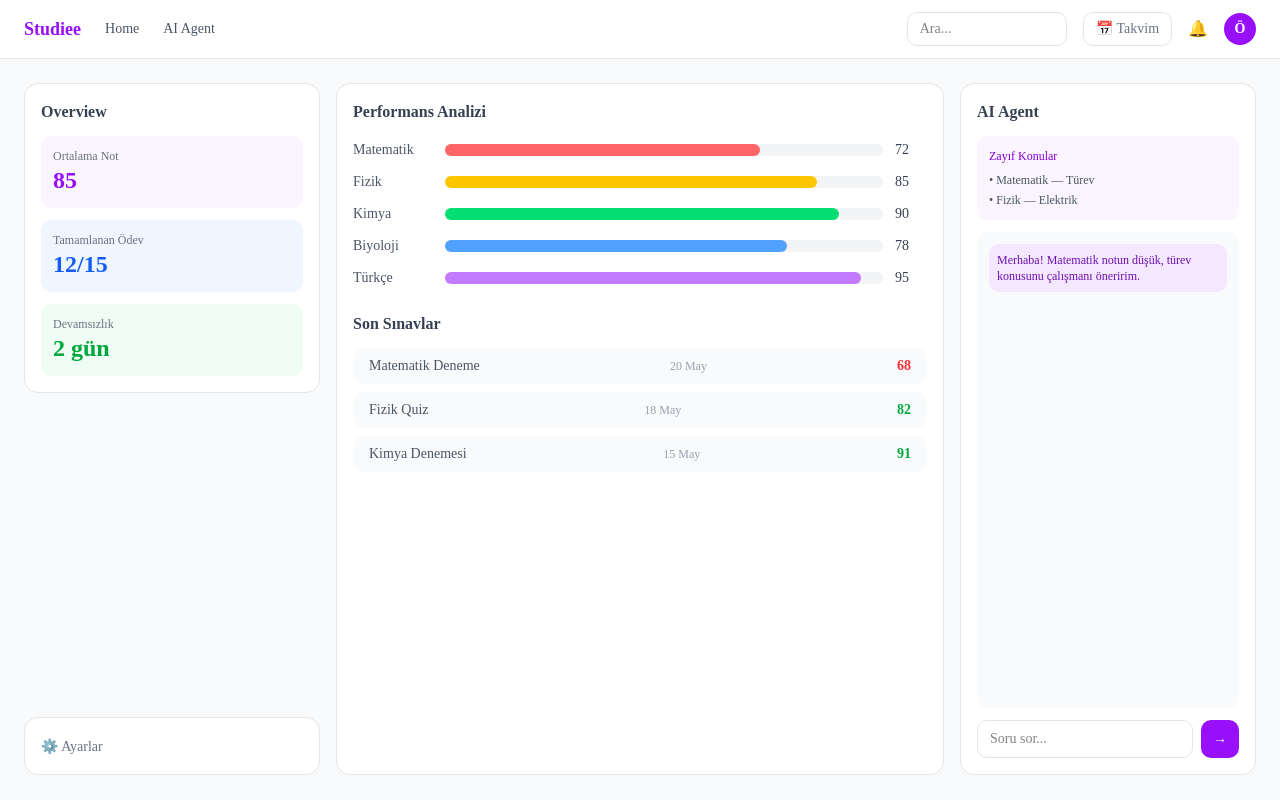
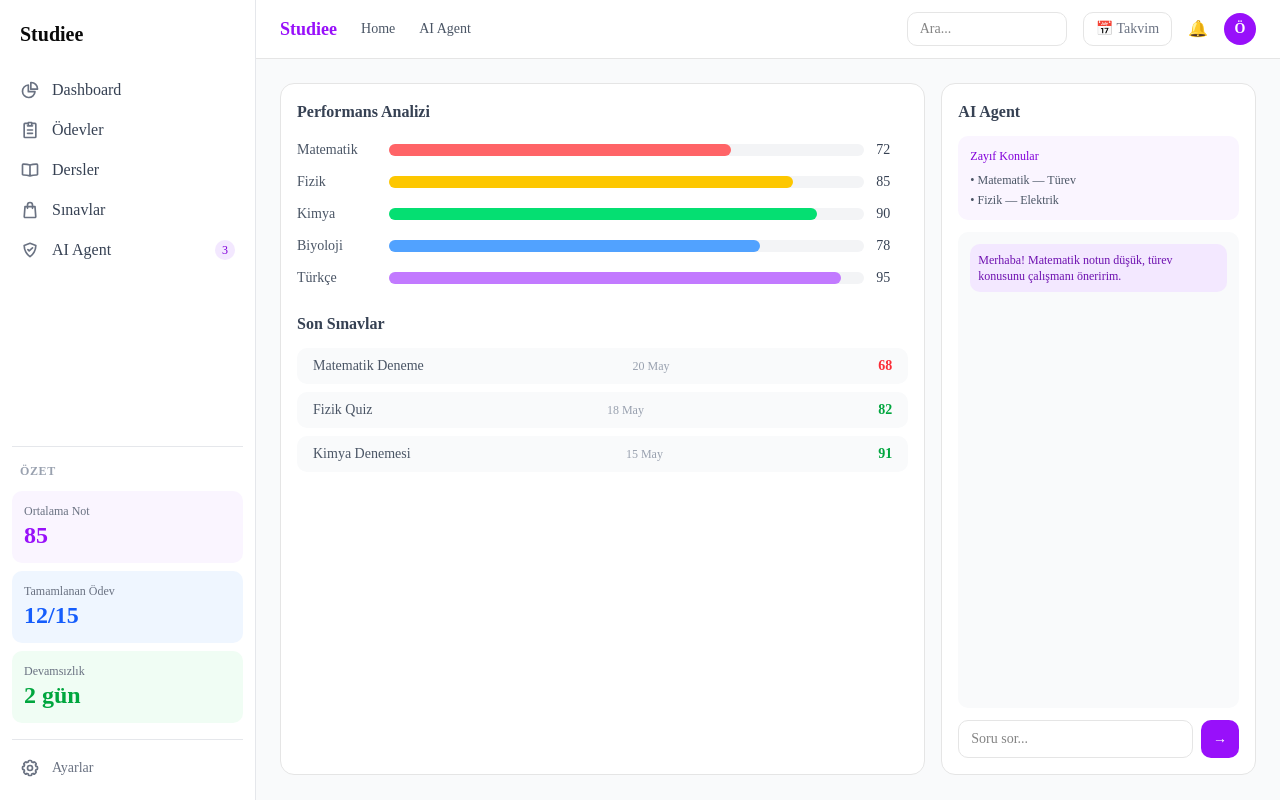
Before and after one commit to zeynepoykuerdem/dershane_ai, a Next.js app: page /dashboard/student in a window 1280 px wide. Built offline with nearby package versions, Linux system fonts and the light colour scheme.

Commit message:
update: Overview and Navbar for Responsive Development

```diff
--- a/src/app/dashboard/student/page.tsx
+++ b/src/app/dashboard/student/page.tsx
@@ -10,16 +10,19 @@ import Navbar from "@/components/ui/navbar"
 
 export default function StudentDashboard (){
    const [showCalendar, setShowCalendar] = useState(false)
+   const [sidebarOpen, setSidebarOpen] = useState(false)
     return (
       <div className="min-h-screen bg-gray-50">
-          <Navbar onCalendarToggle={() => setShowCalendar(!showCalendar)} />
-          <div className="grid grid-cols-4 gap-4 p-6 h-[calc(100vh-60px)]" >
-        <Overview />
-        <PerformanceChart showCalendar={showCalendar} />
-        <AIAgent />
+        <Overview isOpen={sidebarOpen} onClose={ ()=> setSidebarOpen(false)
 
-
-      </div>
+        } />
+        <div className="sm:ml-64">
+          <Navbar onCalendarToggle={() => setShowCalendar(!showCalendar)} onMenuToggle={ ()=> setSidebarOpen(true) } />
+          <div className="grid grid-cols-3 gap-4 p-6 h-[calc(100vh-60px)] overflow-auto">
+            <PerformanceChart showCalendar={showCalendar} />
+            <AIAgent />
+          </div>
+        </div>
       </div>
 
 
--- a/src/components/ui/navbar.tsx
+++ b/src/components/ui/navbar.tsx
@@ -1,10 +1,17 @@
 'use client'
 import CalendarComponent from "@/app/dashboard/student/calendar/page"
 import {useState} from 'react'
-export default function Navbar({onCalendarToggle}:{onCalendarToggle: () => void}) {
+export default function Navbar({onCalendarToggle, onMenuToggle}:{onCalendarToggle: () => void, onMenuToggle: () => void}) {
     return (
+
         <nav className="bg-white border-b px-6 py-3 flex items-center justify-between">
+
         <div className="flex items-center gap-6">
+          <button className="sm:hidden text-gray-500 hover:text-purple-600" onClick={onMenuToggle}>
+            <svg className="w-6 h-6" fill="none" stroke="currentColor" viewBox="0 0 24 24" xmlns="http://www.w3.org/2000/svg">
+              <path strokeLinecap="round" strokeLinejoin="round" strokeWidth="2" d="M4 6h16M4 12h16M4 18h16"/>
+            </svg>
+          </button>
           <span className="font-bold text-purple-600 text-lg">Studiee</span>
           <a href="#" className="text-sm text-gray-600 hover:text-purple-600">Home</a>
           <a href="#" className="text-sm text-gray-600 hover:text-purple-600">AI Agent</a>
--- a/src/components/ui/overview.tsx
+++ b/src/components/ui/overview.tsx
@@ -1,12 +1,75 @@
 'use client'
-export default function Overview() {
 
+export default function Overview({isOpen,onClose}:{isOpen: boolean, onClose: () => void}) {
   return (
-        <div className="col-span-1 flex flex-col gap-4">
+    <>
+    {isOpen && (
+      <div className="fixed inset-0 z-30 bg-black bg-opacity-50" onClick={onClose}/>
+    )}
+    <aside
+      id="default-sidebar"
+      className={`fixed top-0 left-0 z-40 w-64 h-full transition-transform ${isOpen ? 'translate-x-0' : '-translate-x-full'} sm:translate-x-0`}
+      aria-label="Sidebar"
+    >
 
-          <div className="bg-white rounded-xl border p-4">
-            <h2 className="font-semibold text-gray-700 mb-3">Overview</h2>
-            <div className="flex flex-col gap-3">
+
+      <div className="h-full px-3 py-4 overflow-y-auto bg-white border-r border-gray-200 flex flex-col">
+
+        {/* Logo */}
+        <div className="px-2 mb-6 mt-1">
+          <span className="text-xl font-bold bg-neutral-secondary-soft hover:bg-neutral-secondary-hard">Studiee</span>
+        </div>
+
+        {/* Nav Links */}
+
+        <ul className="space-y-1 font-medium flex-1">
+          <li>
+            <a href="#" className="flex items-center px-2 py-1.5 text-gray-700 rounded-lg hover:bg-gray-100 hover:text-white-600 group">
+              <svg className="w-5 h-5 text-gray-500 group-hover:text-purple-600" aria-hidden="true" xmlns="http://www.w3.org/2000/svg" width="24" height="24" fill="none" viewBox="0 0 24 24">
+                <path stroke="currentColor" strokeLinecap="round" strokeLinejoin="round" strokeWidth="2" d="M10 6.025A7.5 7.5 0 1 0 17.975 14H10V6.025Z"/>
+                <path stroke="currentColor" strokeLinecap="round" strokeLinejoin="round" strokeWidth="2" d="M13.5 3c-.169 0-.334.014-.5.025V11h7.975c.011-.166.025-.331.025-.5A7.5 7.5 0 0 0 13.5 3Z"/>
+              </svg>
+              <span className="ms-3">Dashboard</span>
+            </a>
+          </li>
+          <li>
+            <a href="#" className="flex items-center px-2 py-1.5 text-gray-700 rounded-lg hover:bg-gray-100 hover:text-white-600 group">
+              <svg className="w-5 h-5 text-gray-500 group-hover:text-purple-600" aria-hidden="true" xmlns="http://www.w3.org/2000/svg" width="24" height="24" fill="none" viewBox="0 0 24 24">
+                <path stroke="currentColor" strokeLinecap="round" strokeLinejoin="round" strokeWidth="2" d="M15 4h3a1 1 0 0 1 1 1v15a1 1 0 0 1-1 1H6a1 1 0 0 1-1-1V5a1 1 0 0 1 1-1h3m0 3h6m-6 5h6m-6 4h6M10 3v4h4V3h-4Z"/>
+              </svg>
+              <span className="ms-3">Ödevler</span>
+            </a>
+          </li>
+          <li>
+            <a href="#" className="flex items-center px-2 py-1.5 text-gray-700 rounded-lg hover:bg-gray-100 hover:text-purple-600 group">
+              <svg className="w-5 h-5 text-gray-500 group-hover:text-purple-600" aria-hidden="true" xmlns="http://www.w3.org/2000/svg" width="24" height="24" fill="none" viewBox="0 0 24 24">
+                <path stroke="currentColor" strokeLinecap="round" strokeLinejoin="round" strokeWidth="2" d="M12 6.03v13m0-13c-2.819-.831-4.715-1.076-8.029-1.023A.99.99 0 0 0 3 6v11c0 .563.466 1.014 1.03 1.007 3.122-.043 5.018.212 7.97 1.023m0-13c2.819-.831 4.715-1.076 8.029-1.023A.99.99 0 0 1 21 6v11c0 .563-.466 1.014-1.03 1.007-3.122-.043-5.018.212-7.97 1.023"/>
+              </svg>
+              <span className="ms-3">Dersler</span>
+            </a>
+          </li>
+          <li>
+            <a href="#" className="flex items-center px-2 py-1.5 text-gray-700 rounded-lg hover:bg-gray-100 hover:text-purple-600 group">
+              <svg className="w-5 h-5 text-gray-500 group-hover:text-purple-600" aria-hidden="true" xmlns="http://www.w3.org/2000/svg" width="24" height="24" fill="none" viewBox="0 0 24 24">
+                <path stroke="currentColor" strokeLinecap="round" strokeLinejoin="round" strokeWidth="2" d="M9 10V6a3 3 0 0 1 3-3v0a3 3 0 0 1 3 3v4m3-2 .917 11.923A1 1 0 0 1 17.92 21H6.08a1 1 0 0 1-.997-1.077L6 8h12Z"/>
+              </svg>
+              <span className="ms-3">Sınavlar</span>
+            </a>
+          </li>
+          <li>
+            <a href="#" className="flex items-center px-2 py-1.5 text-gray-700 rounded-lg hover:bg-gray-100 hover:text-purple-600 group">
+              <svg className="w-5 h-5 text-gray-500 group-hover:text-purple-600" aria-hidden="true" xmlns="http://www.w3.org/2000/svg" width="24" height="24" fill="none" viewBox="0 0 24 24">
+                <path stroke="currentColor" strokeLinecap="round" strokeLinejoin="round" strokeWidth="2" d="M9.5 11.5 11 13l4-3.5M12 20a16.405 16.405 0 0 1-5.092-5.804A16.694 16.694 0 0 1 5 6.666L12 4l7 2.667a16.695 16.695 0 0 1-1.908 7.529A16.406 16.406 0 0 1 12 20Z"/>
+              </svg>
+              <span className="ms-3">AI Agent</span>
+              <span className="inline-flex items-center justify-center w-5 h-5 ms-auto text-xs font-medium text-purple-700 bg-purple-100 rounded-full">3</span>
+            </a>
+          </li>
+        </ul>
+
+        {/* İstatistikler */}
+        <div className="border-t border-gray-200 pt-4 mt-4 flex flex-col gap-2">
+          <p className="text-xs font-semibold text-gray-400 uppercase tracking-wider px-2 mb-1">Özet</p>
           <div className="bg-purple-50 rounded-lg p-3">
             <p className="text-xs text-gray-500">Ortalama Not</p>
             <p className="text-2xl font-bold text-purple-600">85</p>
@@ -20,13 +83,21 @@ export default function Overview() {
             <p className="text-2xl font-bold text-green-600">2 gün</p>
           </div>
         </div>
-          </div>
-          <div className="bg-white rounded-xl border p-4 mt-auto">
-            <a href="#" className="text-sm text-gray-500 hover:text-purple-600">⚙️ Ayarlar</a>
+
+        {/* Ayarlar */}
+        <div className="border-t border-gray-200 pt-3 mt-4">
+          <a href="#" className="flex items-center px-2 py-1.5 text-gray-500 rounded-lg hover:bg-gray-100 hover:text-purple-600 group">
+            <svg className="w-5 h-5 text-gray-500 group-hover:text-purple-600" aria-hidden="true" xmlns="http://www.w3.org/2000/svg" width="24" height="24" fill="none" viewBox="0 0 24 24">
+              <path stroke="currentColor" strokeLinecap="round" strokeLinejoin="round" strokeWidth="2" d="M21 13v-2a1 1 0 0 0-1-1h-.757l-.707-1.707.535-.536a1 1 0 0 0 0-1.414l-1.414-1.414a1 1 0 0 0-1.414 0l-.536.535L14 4.757V4a1 1 0 0 0-1-1h-2a1 1 0 0 0-1 1v.757l-1.707.707-.536-.535a1 1 0 0 0-1.414 0L4.929 6.343a1 1 0 0 0 0 1.414l.536.536L4.757 10H4a1 1 0 0 0-1 1v2a1 1 0 0 0 1 1h.757l.707 1.707-.535.536a1 1 0 0 0 0 1.414l1.414 1.414a1 1 0 0 0 1.414 0l.536-.535 1.707.707V20a1 1 0 0 0 1 1h2a1 1 0 0 0 1-1v-.757l1.707-.707.536.535a1 1 0 0 0 1.414 0l1.414-1.414a1 1 0 0 0 0-1.414l-.535-.536.707-1.707H20a1 1 0 0 0 1-1Z"/>
+              <path stroke="currentColor" strokeLinecap="round" strokeLinejoin="round" strokeWidth="2" d="M12 15a3 3 0 1 0 0-6 3 3 0 0 0 0 6Z"/>
+            </svg>
+            <span className="ms-3 text-sm">Ayarlar</span>
+          </a>
         </div>
 
-
       </div>
+    </aside>
+    </>
 
   )
 }
```
Lines whose indentation alone changed are shown as unchanged.
